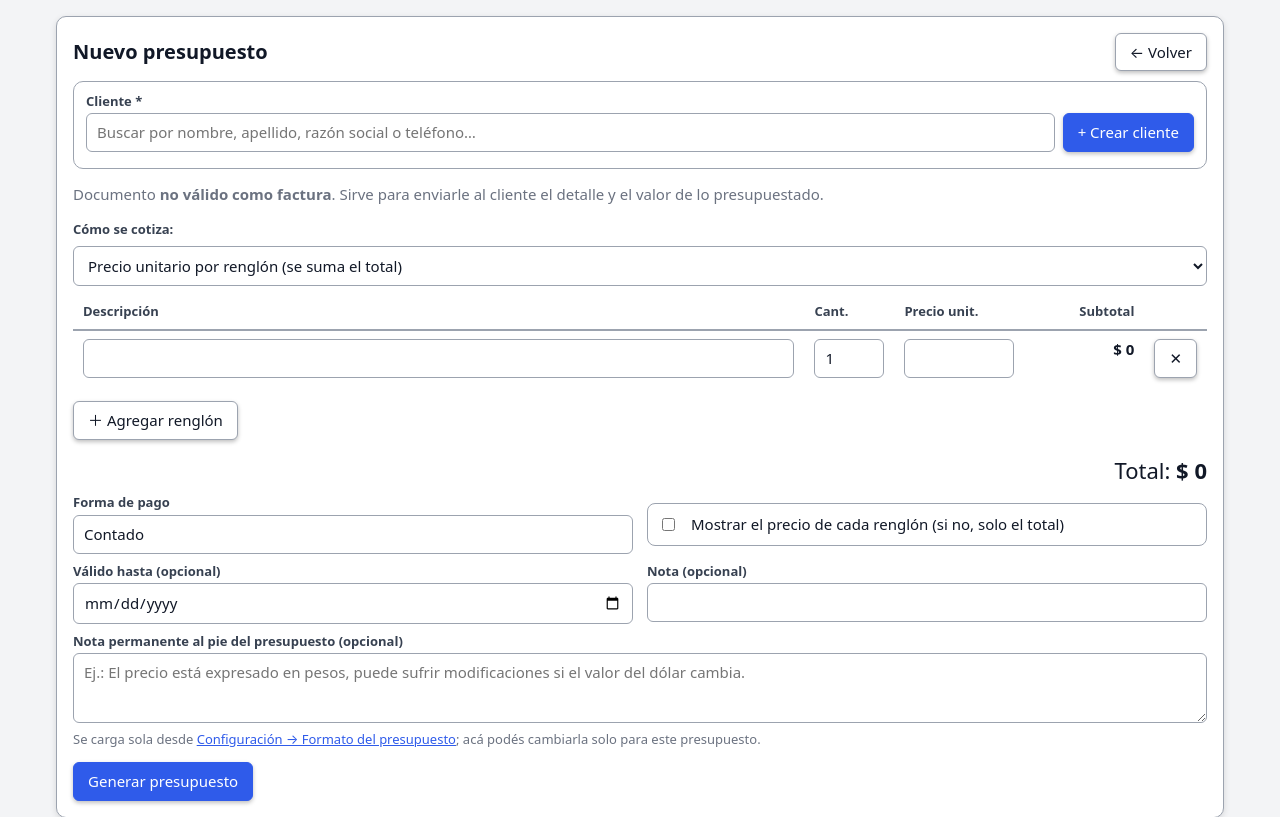
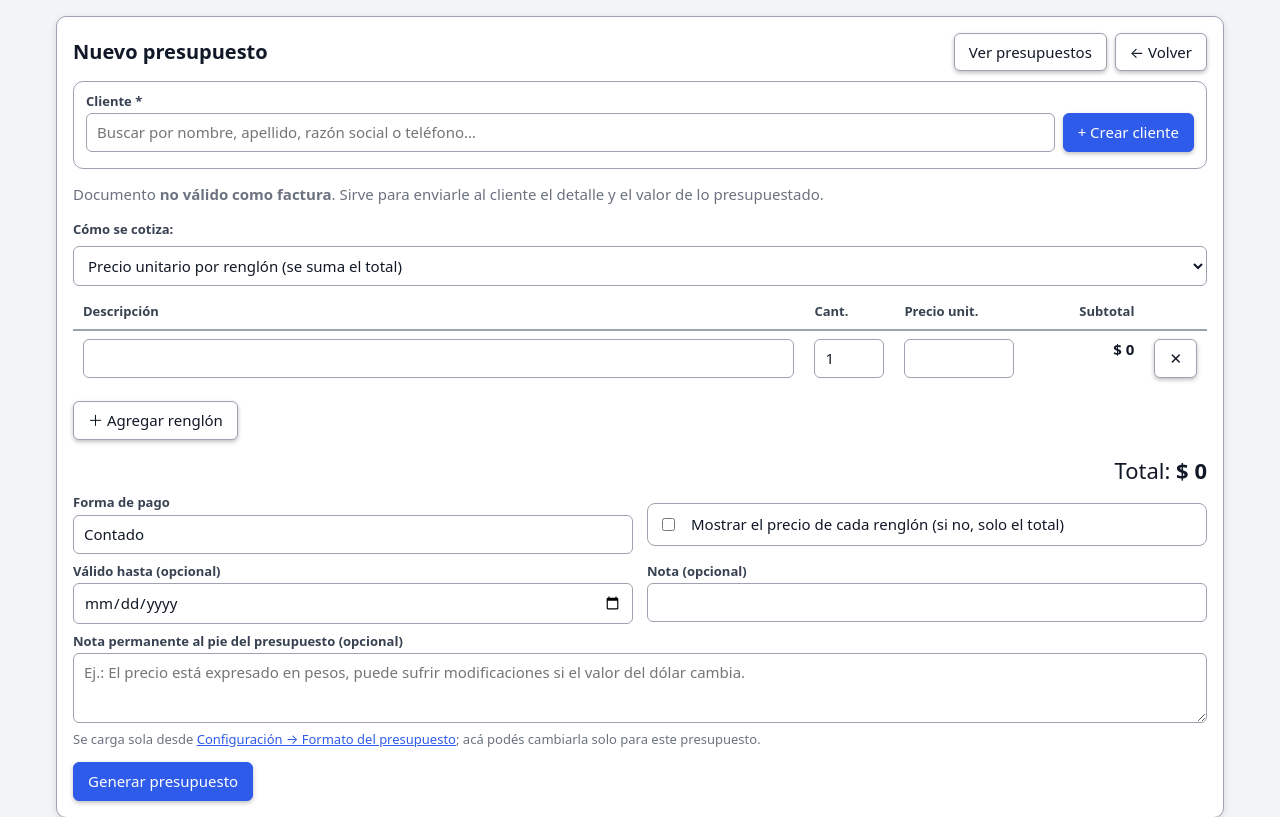
Before and after one commit to Alt-si/servicio-t-cnico, a Python web app: template templates/facturacion/presupuesto.html in a window 1280 px wide. Shown: the top 817 px of the page. Run offline with Jinja, Linux system fonts and the light colour scheme; the template is opened without the code that fills it, so the values that code supplies are empty.

Commit message:
Presupuesto: botón Ver presupuestos
Co-Authored-By: Claude Sonnet 5.5 <noreply@anthropic.com>
Claude-Session: https://claude.ai/code/session_011eaPjmtJj47D9UcKi4oUxh

```diff
--- a/templates/facturacion/lista.html
+++ b/templates/facturacion/lista.html
@@ -9,7 +9,7 @@
   {% for f in facs %}<tr><td>{{ fmt_fecha(f.fecha) }}</td><td>{{ TIPOS[f.tipo_cbte] }} {{ '%04d' % f.pto_vta }}-{{ '%08d' % f.numero }}{% if f.anulada_por %} <span class="pill" style="background:#7f1d1d;color:#fff">ANULADA</span>{% endif %}{% if f.ambiente=='homologacion' %} <span class="pill" style="background:#6b7280;color:#fff">PRUEBA</span>{% endif %}</td>
     <td>{{ f.receptor_nombre }}</td><td style="text-align:right"><b>{{ '− ' if f.tipo_cbte in (3, 8, 13) }}$ {{ f.total|monto_input }}</b></td><td style="text-align:right"><a class="btn" href="{{ url_for('factura_ver', fid=f.id) }}">Ver</a> <a class="btn" href="{{ url_for('factura_ver', fid=f.id) }}?nuevo=enviar">Enviar</a> <a class="btn" target="_blank" href="{{ url_for('facturacion_pdf', tipo='factura', did=f.id) }}">PDF</a></td></tr>
   {% else %}<tr><td colspan="5" class="mut">{{ 'No hay facturas que coincidan.' if q else 'Todavía no emitiste facturas.' }}</td></tr>{% endfor %}</tbody></table></div>
-  <h2>Presupuestos (no válidos como factura)</h2>
+  <h2 id="presupuestos">Presupuestos (no válidos como factura)</h2>
   <div class="tabla-wrap"><table><thead><tr><th>Fecha</th><th>N°</th><th>Cliente</th><th style="text-align:right">Total</th><th></th></tr></thead><tbody class="clientes">
   {% for p in pres %}<tr><td>{{ fmt_fecha(p.fecha) }}</td><td>{{ '%04d' % p.id }}</td><td>{{ p.cliente_nombre }}</td><td style="text-align:right"><b>$ {{ p.total|monto_input }}</b></td><td style="text-align:right"><a class="btn" href="{{ url_for('presupuesto_ver', pid=p.id) }}">Ver</a> <a class="btn" href="{{ url_for('presupuesto_ver', pid=p.id) }}?nuevo=enviar">Enviar</a> <a class="btn" href="{{ url_for('presupuesto_editar', pid=p.id) }}">Editar</a> <a class="btn" target="_blank" href="{{ url_for('facturacion_pdf', tipo='presupuesto', did=p.id) }}">PDF</a></td></tr>
   {% else %}<tr><td colspan="5" class="mut">{{ 'No hay presupuestos que coincidan.' if q else 'Todavía no hiciste presupuestos.' }}</td></tr>{% endfor %}</tbody></table></div></div>
--- a/templates/facturacion/presupuesto.html
+++ b/templates/facturacion/presupuesto.html
@@ -1,7 +1,7 @@
 {% extends "base.html" %}
 {% block cuerpo %}
 <div class="card">
-  <div class="row"><h1 style="margin:0">{% if edit %}Editar presupuesto N° {{ '%04d' % p.id }} · {{ p.cliente_nombre }}{% elif cliente %}Presupuesto para {{ cliente|nombre_cliente }}{% else %}Nuevo presupuesto{% endif %}</h1><a class="btn der" href="{{ url_for('presupuesto_ver', pid=p.id) if edit else url_for('clientes') }}">← Volver</a></div>
+  <div class="row"><h1 style="margin:0">{% if edit %}Editar presupuesto N° {{ '%04d' % p.id }} · {{ p.cliente_nombre }}{% elif cliente %}Presupuesto para {{ cliente|nombre_cliente }}{% else %}Nuevo presupuesto{% endif %}</h1><a class="btn der" href="{{ url_for('facturacion') }}#presupuestos">Ver presupuestos</a><a class="btn" href="{{ url_for('presupuesto_ver', pid=p.id) if edit else url_for('clientes') }}">← Volver</a></div>
   {% if not cliente and not edit %}
   <div id="pc-box" style="border:1px solid var(--bd);border-radius:10px;padding:10px 12px;margin:10px 0;position:relative">
     <label style="margin-top:0">Cliente *</label>
```
